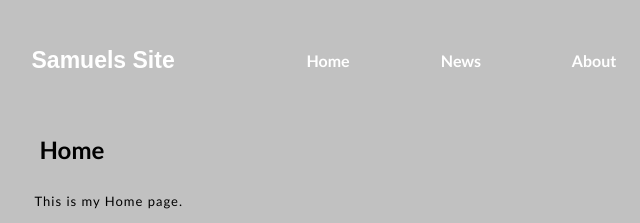
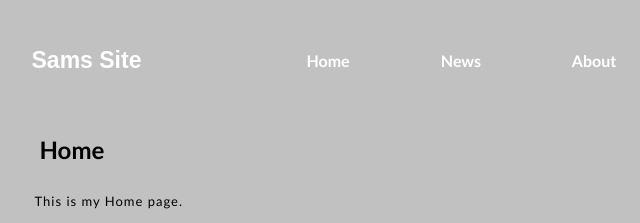
Before and after one commit to sk8083/sk8083.github.io, a plain HTML site: page index.html in a window 1280 px wide. Shown: the top 223 px of the page, 165-805 px from the left. Drawn offline with Linux system fonts and the light colour scheme.

Commit message:
Update index.html

```diff
--- a/index.html
+++ b/index.html
@@ -10,7 +10,7 @@
     <div id="page">
 
         <div id="header">
-        	<h1>Samuels Site</h1>
+        	<h1>Sams Site</h1>
             <ul>
            	   	<li><a href="index.html">Home</a></li>
                	<li><a href="news.html">News</a></li>
```
